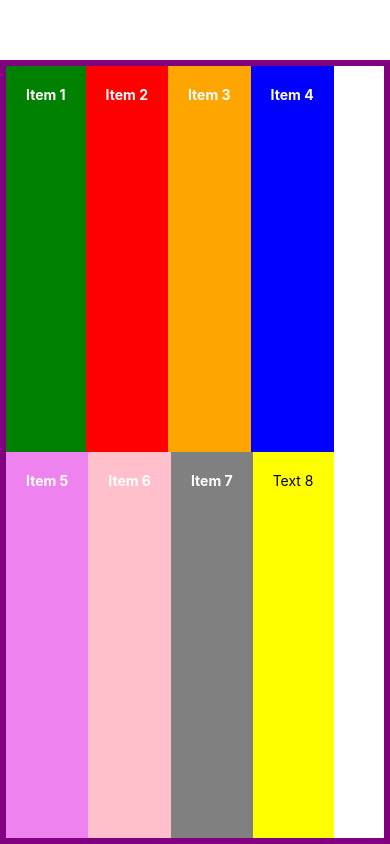
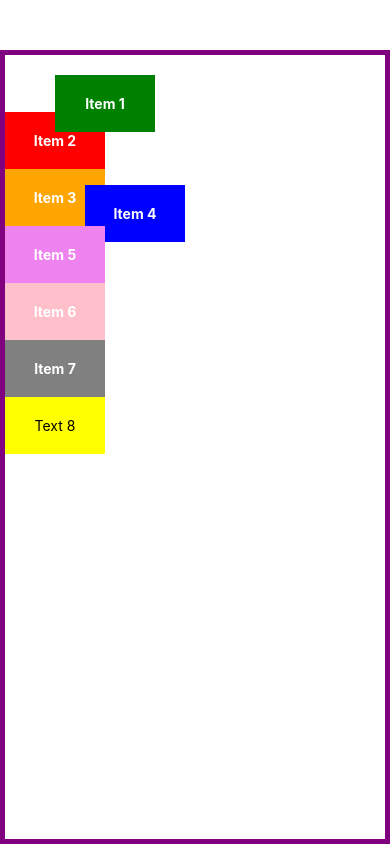
Before and after one commit to prasanv/reactNative, a React Native app: screen / in a window 390 px wide. Built offline with nearby package versions, Linux system fonts and the light colour scheme.

Commit message:
layouts in RN

```diff
--- a/App.tsx
+++ b/App.tsx
@@ -2,13 +2,15 @@ import React from 'react';
 // import HelloWorld from './components/1-helloWorld';
 // import Alert from './components/2-alert';
 // import Styling from './components/3-styling';
-import Flex from './components/4-flex';
+// import Flex from './components/4-flex';
+import Layout from './components/5-layout';
 
 function App(): React.JSX.Element {
   // return <HelloWorld />;
   // return <Alert />;
   // return <Styling />;
-  return <Flex />;
+  // return <Flex />;
+  return <Layout />;
 }
 
 export default App;
--- /dev/null
+++ b/components/5-layout.tsx
@@ -0,0 +1,57 @@
+/* eslint-disable react-native/no-inline-styles */
+import React from 'react';
+import {StyleSheet, Text, View} from 'react-native';
+import Box from './custom/box';
+
+const Layout = () => {
+  return (
+    <View style={styles.container}>
+      <Box
+        style={{
+          backgroundColor: 'green',
+          width: 100,
+          top: 20,
+          left: 50,
+          zIndex: 2,
+        }}>
+        Item 1
+      </Box>
+      <Box style={{backgroundColor: 'red', width: 100}}>Item 2</Box>
+      <Box style={{backgroundColor: 'orange', width: 100}}>Item 3</Box>
+      <Box
+        style={{
+          backgroundColor: 'blue',
+          width: 100,
+          position: 'absolute',
+          top: 130,
+          left: 80,
+        }}>
+        Item 4
+      </Box>
+      <Box style={{backgroundColor: 'violet', width: 100}}>Item 5</Box>
+      <Box style={{backgroundColor: 'pink', width: 100}}>Item 6</Box>
+      <Box style={{backgroundColor: 'grey', width: 100}}>Item 7</Box>
+      <Text
+        style={{
+          backgroundColor: 'yellow',
+          color: 'black',
+          width: 100,
+          padding: 20,
+          textAlign: 'center',
+        }}>
+        Text 8
+      </Text>
+    </View>
+  );
+};
+
+const styles = StyleSheet.create({
+  container: {
+    flex: 1,
+    marginTop: 50,
+    borderWidth: 5,
+    borderColor: 'purple',
+  },
+});
+
+export default Layout;
--- a/package.json
+++ b/package.json
@@ -1,5 +1,5 @@
 {
-  "name": "reactNative",
+  "name": "react-native",
   "version": "0.0.1",
   "private": true,
   "scripts": {
```
